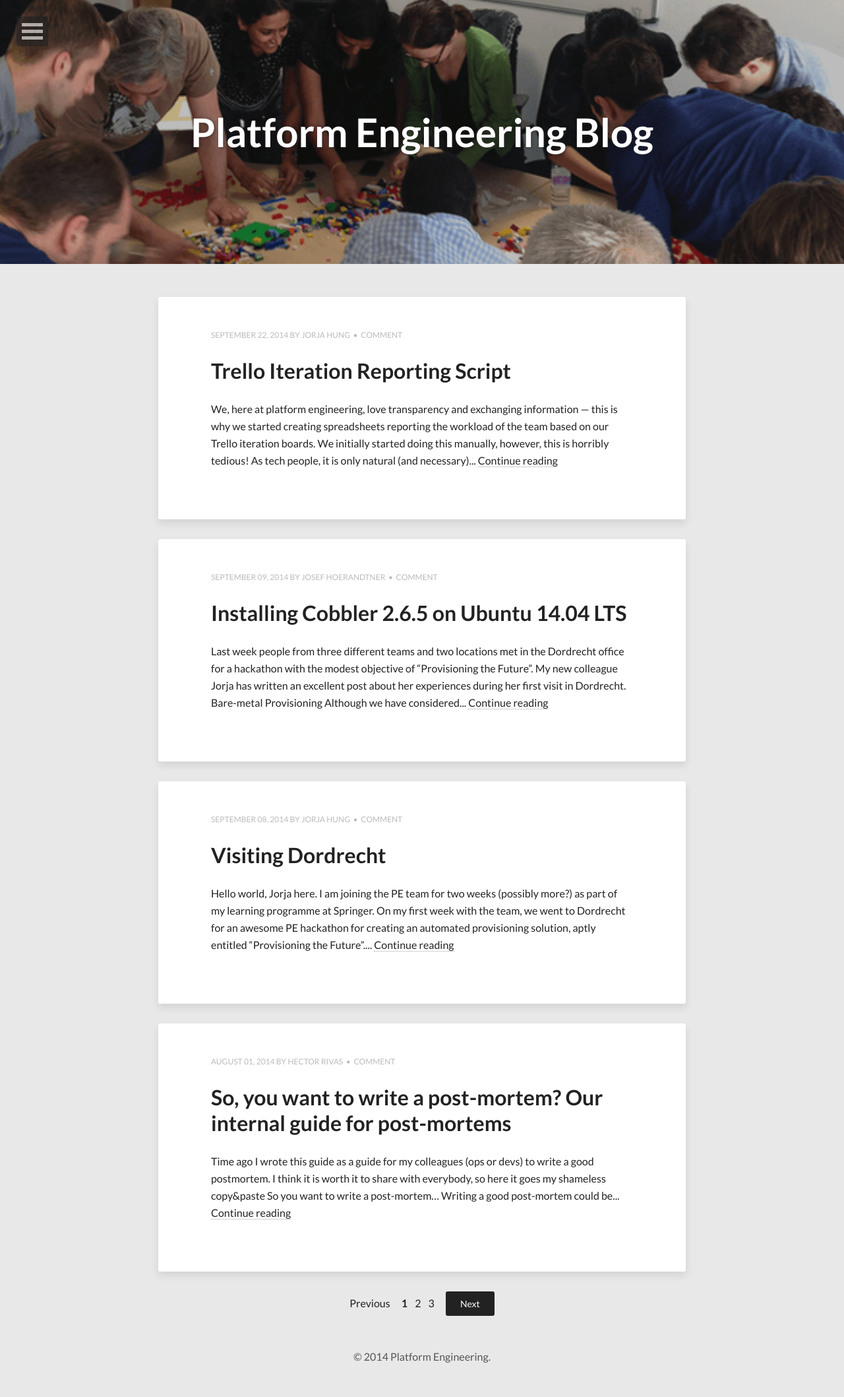
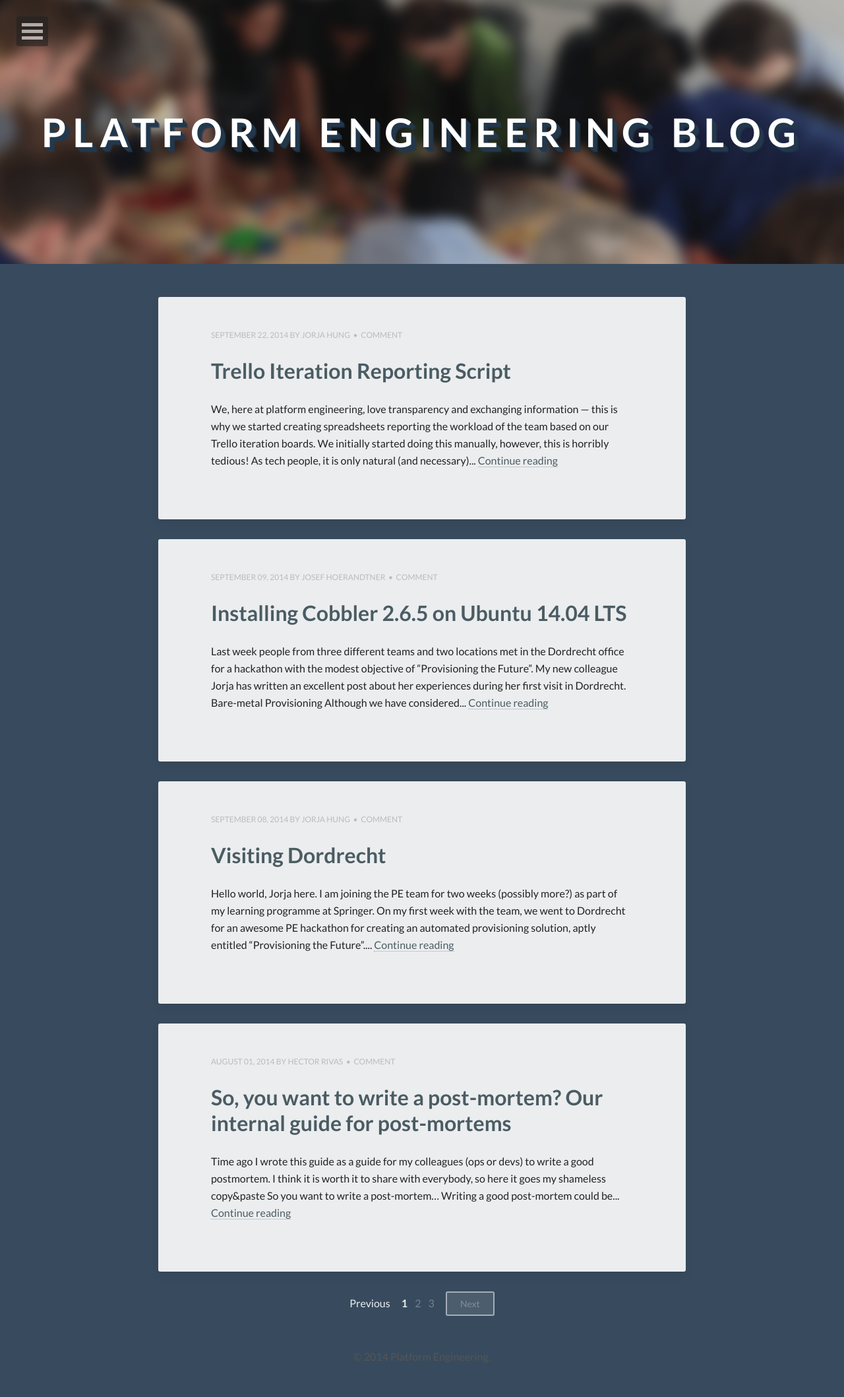
Before and after one commit to keymon/springerpe.github.io, a Jekyll site: the page built from index.html, in a window 1280 px wide. Shown: the whole page at 66% size. Built offline with Jekyll 4.4.1, drawn with Linux system fonts in a browser that asks for light colours; nearby versions of some CDN libraries; the list of posts is cut into pages by our own code.

Commit message:
Color changing

```diff
--- a/_includes/head.html
+++ b/_includes/head.html
@@ -35,6 +35,8 @@
 
 <!-- For all browsers -->
 <link rel="stylesheet" href="{{ site.url }}/assets/css/main.min.css">
+<link rel="stylesheet" href="assets/css/overrides.css">
+
 <!-- Webfonts -->
 <link href="http://fonts.googleapis.com/css?family=Lato:300,400,700,300italic,400italic" rel="stylesheet" type="text/css">
 
--- a/_includes/image.html
+++ b/_includes/image.html
@@ -2,6 +2,6 @@
 <div class="image-credit">Image source: <a href="{{ page.image.creditlink }}">{{ page.image.credit }}</a></div><!-- /.image-credit -->{% endif %}
 {% if page.image.feature %}
   <div class="entry-image">
-    <img src="{{ site.url }}/images/{{ page.image.feature }}" alt="{{ page.title }}" data-0="top: 0%;" data-300="top: -100%;" style="top: 0%;">
+    <img src="{{ site.url }}/images/{{ page.image.feature }}" alt="{{ page.title }}" data-0="top: 0px;" data-300="top: 100px;" style="top: 0%;">
   </div><!-- /.entry-image -->
 {% endif %}
--- /dev/null
+++ b/assets/css/overrides.css
@@ -0,0 +1,59 @@
+.entry-image img {
+	min-width: 53%;
+	min-height: 53%;
+  filter: blur(10px);
+  -webkit-filter: blur(10px);
+  -moz-filter: blur(10px);
+  -ms-filter: blur(10px);
+  -o-filter: blur(10px);
+}
+
+.feature .header-title h1 {
+	text-align: center;
+	text-transform: uppercase;
+	-o-text-overflow: clip;
+	text-overflow: clip;
+	letter-spacing: 10px;
+  text-shadow:  rgba(35, 56, 77, 0.9) 1px 1px,
+   rgba(35, 56, 77, 0.9) 2px 2px,
+   rgba(35, 56, 77, 0.9) 3px 3px,
+   rgba(35, 56, 77, 0.9) 4px 4px,
+   rgba(35, 56, 77, 0.9) 5px 5px,
+   rgba(35, 56, 77, 0.9) 6px 6px,
+   rgba(35, 56, 77, 0.6) 7px 7px,
+   rgba(35, 56, 77, 0.4) 8px 8px;
+}
+
+body {
+	background-color: rgba(35, 56, 77, 0.9);
+}
+
+a{
+	color: rgb(75,92,99);
+}
+
+a:hover{
+	color: rgb(35,56,77);
+}
+
+#post-index article {
+	background-color: rgba(255,255,255,0.9);
+}
+
+.pagination {
+	color: rgba(255,255,255,0.9);
+}
+
+.pagination a {
+	color: rgba(255,255,255,0.3);
+}
+
+.pagination a:hover {
+	color: rgba(255,255,255,0.6);
+}
+
+.btn {
+	background-color: rgba(255,255,255,0.1);
+	border-color: rgba(255,255,255,0.5);
+	color: rgba(255,255,255,0.9);
+}
```
